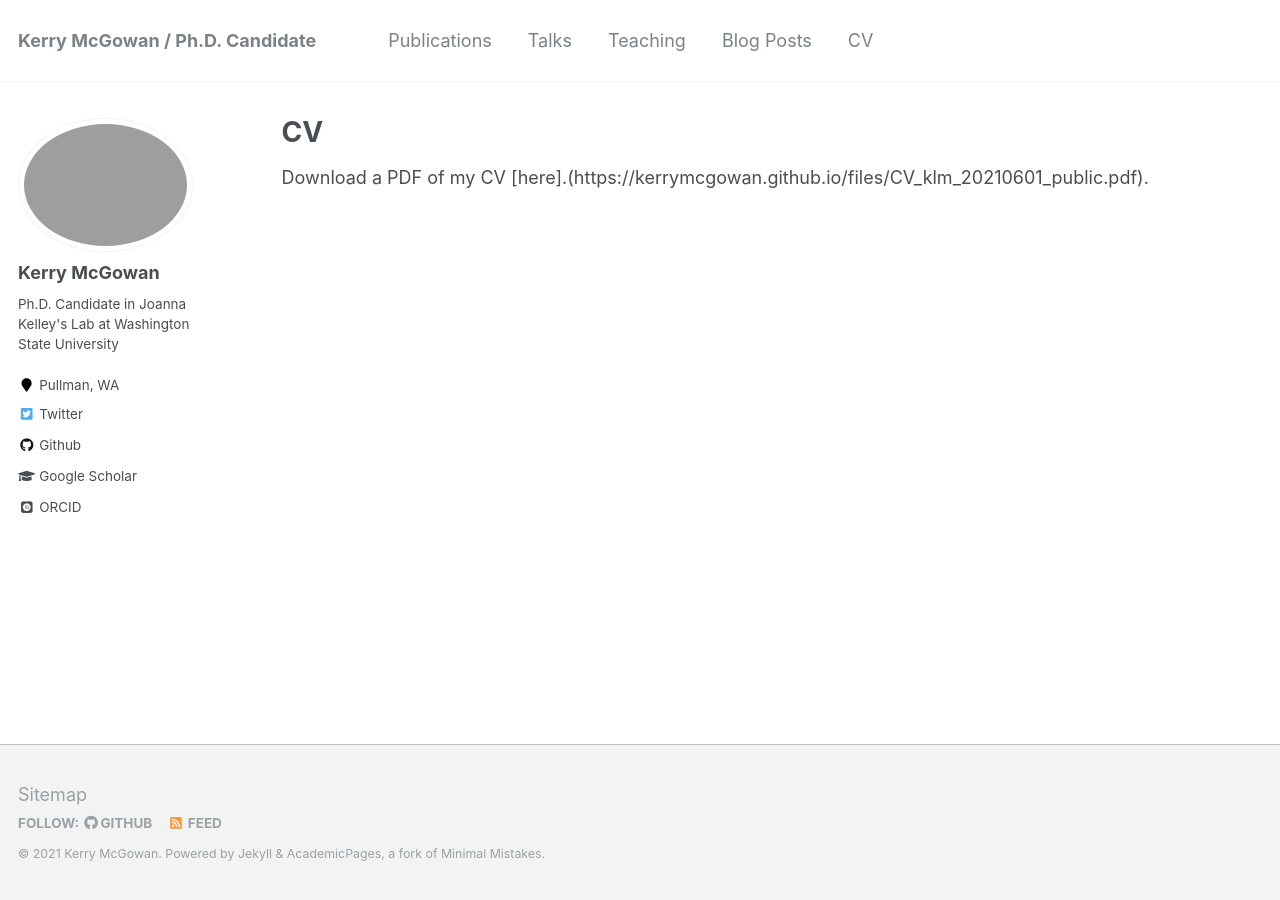
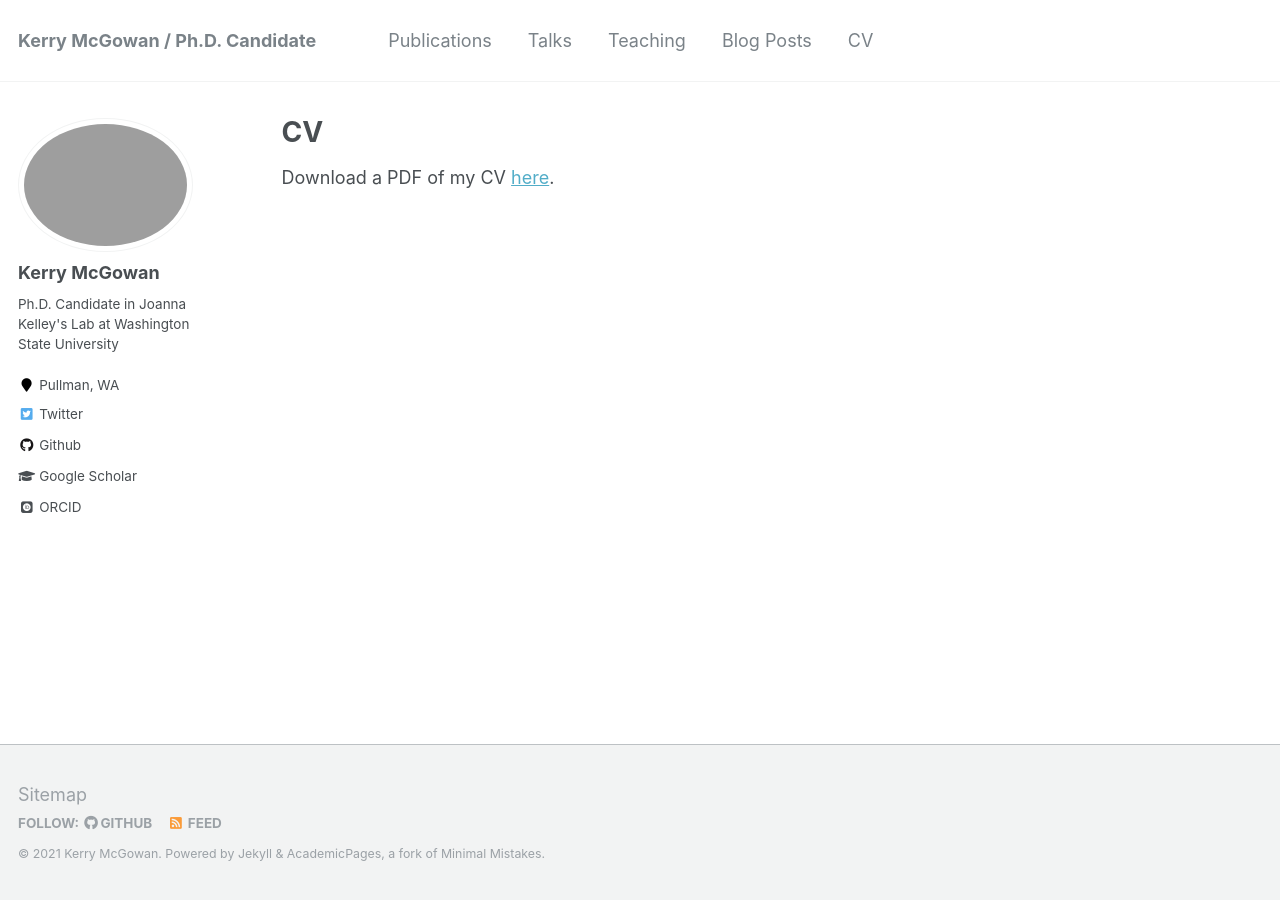
Before and after one commit to kerrymcgowan/kerrymcgowan.github.io, a Jekyll site: the page built from _pages/cv.md, in a window 1280 px wide. Built offline with Jekyll 4.4.1, drawn with Linux system fonts in a browser that asks for light colours; some web fonts are replaced.

Commit message:
Fixed hyperlink to CV

```diff
--- a/_pages/cv.md
+++ b/_pages/cv.md
@@ -9,4 +9,4 @@ redirect_from:
 
 {% include base_path %}
 
-Download a PDF of my CV [here].(https://kerrymcgowan.github.io/files/CV_klm_20210601_public.pdf).
+Download a PDF of my CV [here](https://kerrymcgowan.github.io/files/CV_klm_20210601_public.pdf).
```
